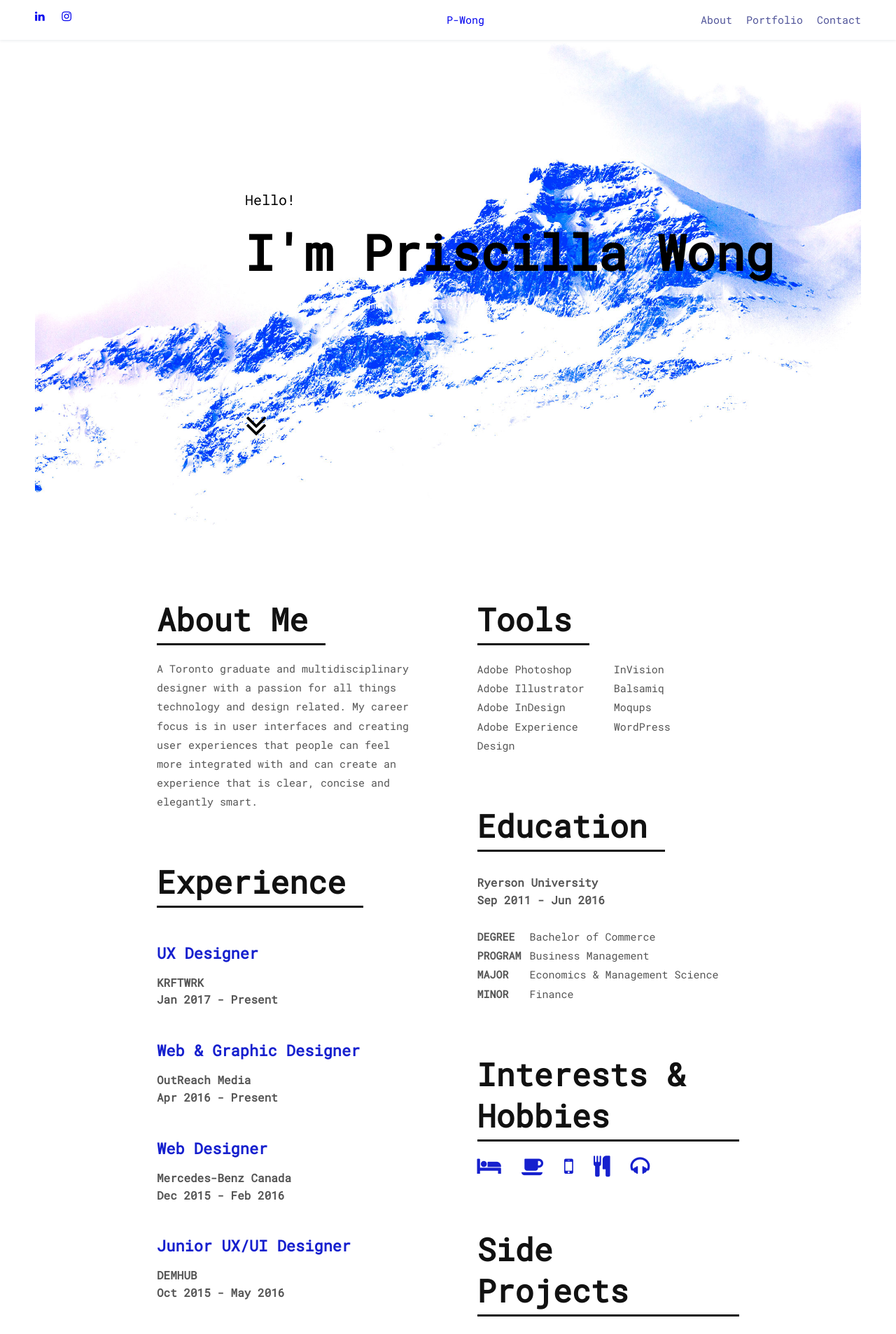
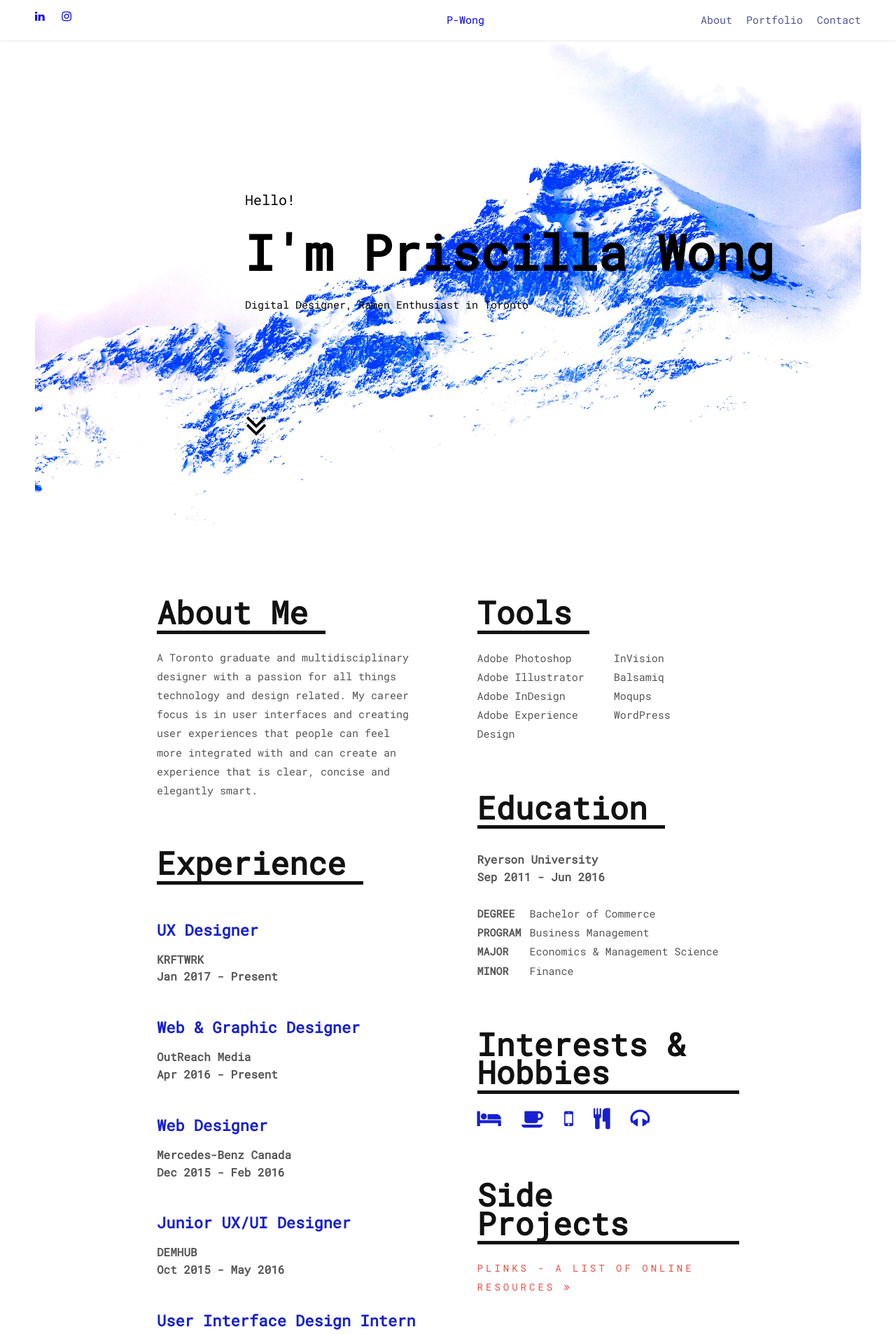
Before and after one commit to priswongys/priswongys.github.io, a PHP site: page / in a window 1280 px wide. Shown: the top 1906 px of the page at 70% size. Run offline with PHP 8.4, Linux system fonts and the light colour scheme.

Commit message:
Resume and Text Changes

```diff
--- a/index.html
+++ b/index.html
@@ -131,6 +131,8 @@
 				<!-- <p>Designed and created UI prototypes for development, taking into consideration the highest degree of usability and user retainment-baesd on prototype feedback.
 				</p> -->
 			</div>
+
+			<a href="PriscllaWong.pdf">Resume</a>
 		</div>
 
 	<div class="otherstuff">
--- a/styles/styles.css
+++ b/styles/styles.css
@@ -139,7 +139,8 @@
 	font-size: 45px;
 	display: inline-block;
 	padding: 5px 25px 5px 0px;
-	border-bottom: 3px solid #111;
+	border-bottom: 5px solid #111;
+	line-height: 0.9;
 }
 
 .portfolio h3 {
@@ -187,7 +188,6 @@
 	text-transform: uppercase;
 	color: #F24F43;
 	letter-spacing: 4px;
-	border-bottom: 2px solid #F24F43;
 }
 
 
@@ -273,7 +273,7 @@
 }
 
 .slider p {
-	color: #fff;
+	color: #000;
 }
 
 .portfolio {
```
Also changed, not shown: 1 other file.
